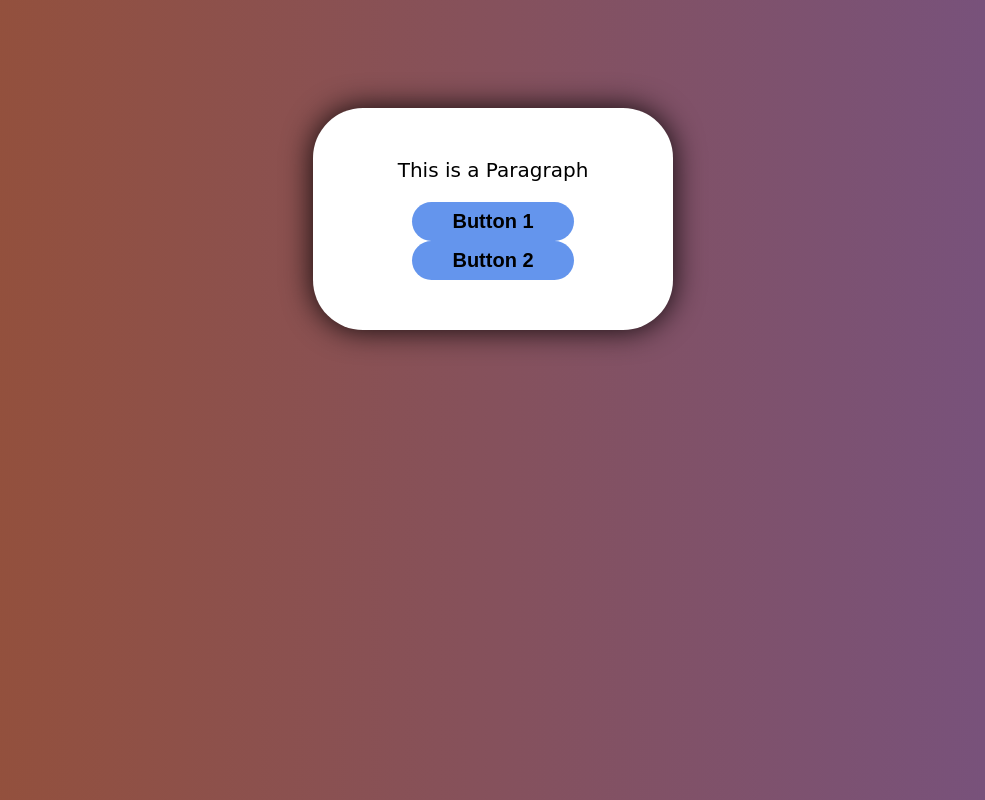
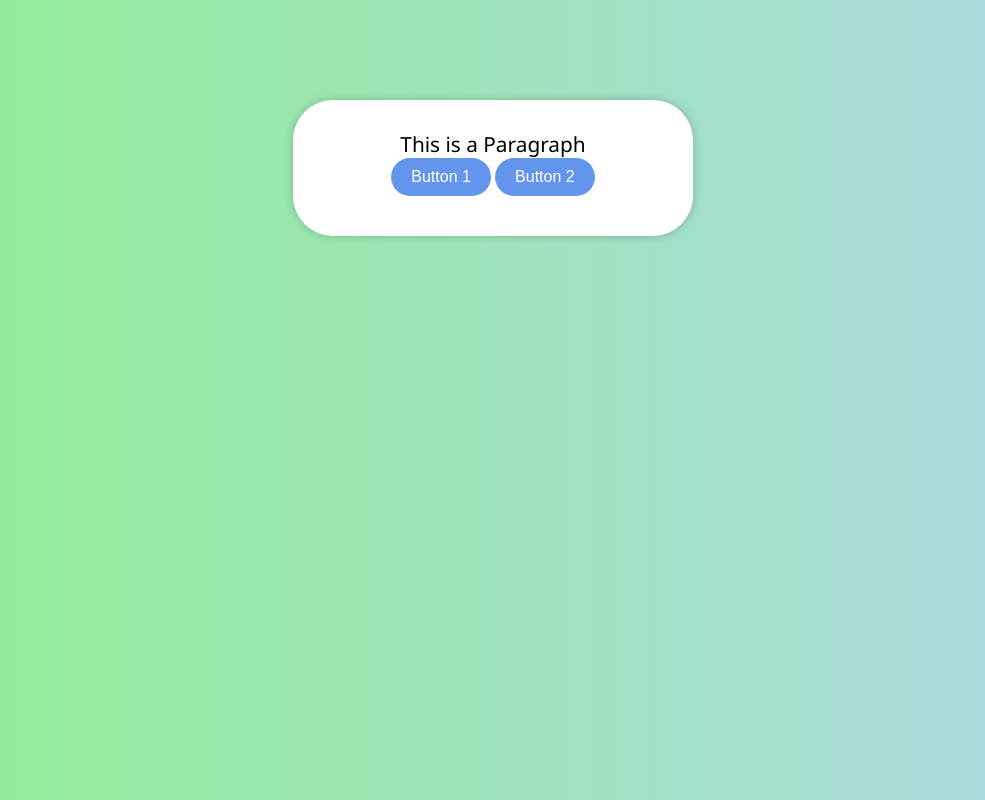
Before and after one commit to SuRu190/JavaScript-Dom-Practice, a plain HTML site: page task04-innerHTML-vs-textContent/index.html in a window 1280 px wide. Shown: the whole page, without its empty margins (147-1132 px from the left). Drawn offline with Linux system fonts and the light colour scheme.

Commit message:
Update style.css

```diff
--- a/task04-innerHTML-vs-textContent/style.css
+++ b/task04-innerHTML-vs-textContent/style.css
@@ -1,30 +1,62 @@
+* {
+  box-sizing: border-box;
+  margin: 0;
+  padding: 0;
+}
+
 body {
-    font-family: cursive;
-    background: linear-gradient(to right, #975034, #745284);
-    padding: 100px;
-    text-align: center;
+  font-family: 'Segoe UI', Tahoma, Geneva, Verdana, sans-serif;
+  padding: 100px 20px;
+  text-align: center;
+  background: linear-gradient(to right, lightgreen, lightblue);
 }
 
 .container {
-    padding: 30px 20px 50px 20px;
-    background-color: white;
-    border: none;
-    border-radius: 50px;
-    box-shadow: 0 0 30px rgba(0, 0, 0, 0.9);
-    width: 30%;
-    margin: auto;
+  background-color: white;
+  width: 90%;
+  max-width: 400px;
+  margin: auto;
+  padding: 30px 20px 40px;
+  border-radius: 40px;
+  box-shadow: 0 0 10px rgba(0, 0, 0, 0.2);
 }
 
 p {
-    font-size: 20px;
+  font-size: 1.3rem;
+  word-wrap: break-word;
+}
+
+.input {
+  display: flex;
+  flex-wrap: wrap;
+  justify-content: center;
+  gap: 15px;
+  margin-top: 30px;
 }
 
 button {
-    padding: 8px 40px;
-    cursor: pointer;
-    font-size: 20px;
-    font-weight: 600;
-    border: none;
-    border-radius: 50px;
-    background-color: cornflowerblue;
+  background-color: cornflowerblue;
+  font-size: 1rem;
+  border: none;
+  border-radius: 20px;
+  padding: 10px 20px;
+  color: white;
+  cursor: pointer;
+  transition: transform 0.15s ease-in-out;
+  flex: 1 1 150px;
 }
+
+button:active {
+  transform: scale(1.1);
+}
+
+@media (max-width: 400px) {
+  button {
+    font-size: 0.9rem;
+    padding: 8px 15px;
+  }
+
+  p {
+    font-size: 1.1rem;
+  }
+}
```
